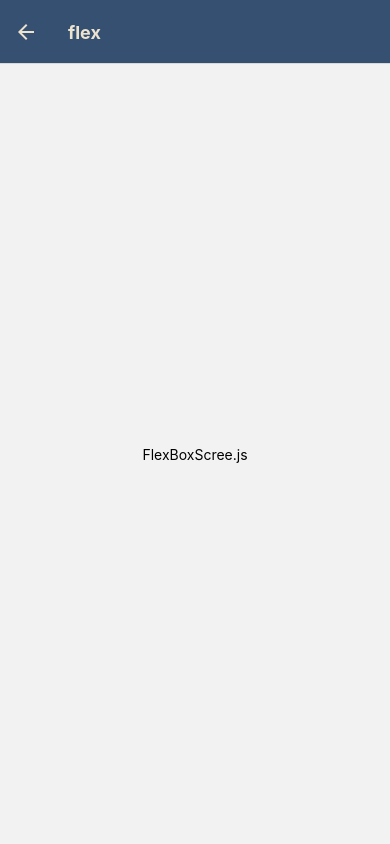
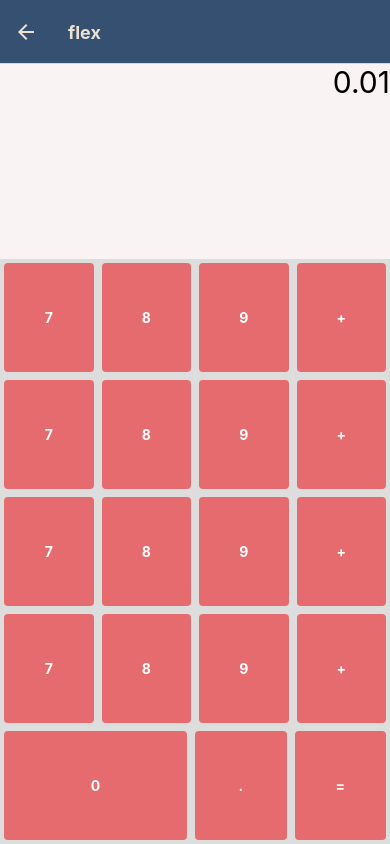
Before and after one commit to zavaletamx/desarrollo-movil-multiplataforma, a React Native app: screen /flex in a window 390 px wide. Built offline with nearby package versions, Linux system fonts and the light colour scheme.

Commit message:
Implementación de estados en la UI de React Native

```diff
--- a/App.js
+++ b/App.js
@@ -35,6 +35,7 @@ import colores from './src/styles/colores';
 import DrawerContainer from './src/screens/DrawerContainer';
 import ControlesScreen from './src/screens/ControlesScreen';
 import ImagenesScreen from './src/screens/ImagenesScreen';
+import EstadosScreen from './src/screens/EstadosScreen';
 import { StatusBar } from 'react-native';
 
 /*
@@ -127,6 +128,11 @@ export default function App() {
 					name='imagenes'
 					component={ImagenesScreen}
 				/>
+
+				<Stack.Screen
+					name='estados'
+					component={EstadosScreen}
+				/>
 			</Stack.Navigator>
 		</NavigationContainer>
 	);
--- /dev/null
+++ b/src/screens/EstadosScreen.js
@@ -0,0 +1,91 @@
+import React from 'react';
+import {
+	SafeAreaView,
+	Text,
+	TouchableOpacity,
+	View,
+} from 'react-native';
+
+const EstadosScreen = (props) => {
+	/*
+    ReactNative no permite modificar ningún
+    componente visual en tiempo de ejecución
+    Por lo que no es posible modificar el valor
+    de una variable
+
+    React implementa el uso de estados para crear
+    nuevas versiones de los elementos que deseamos
+    actualizar, pero realmente no modifica nada
+    solo crea nuevas versiones de dichos elementos
+
+    Los estados utilizan un nombre de referencia
+    y una función que actualice por el nuevo valor
+    const[nom_estado, nom_fn_estado] = React.useState(valor_ini)
+    */
+	const [contador, setContador] = React.useState(388);
+
+	return (
+		<SafeAreaView style={{ flex: 1 }}>
+			<TouchableOpacity
+				style={{
+					flex: 1,
+					backgroundColor: 'tomato',
+					justifyContent: 'center',
+					alignItems: 'center',
+					margin: 8,
+					borderRadius: 8,
+				}}
+				onPress={() => {
+					// Por medio de la fuinción set
+					// actualizamos a una nueva constante con otro valor
+					setContador(contador + 1);
+				}}>
+				<Text
+					style={{
+						color: 'white',
+						fontSize: 30,
+					}}>
+					+
+				</Text>
+			</TouchableOpacity>
+
+			<View
+				style={{
+					flex: 2,
+					justifyContent: 'center',
+					alignItems: 'center',
+				}}>
+				<Text
+					style={{
+						fontSize: 50,
+						color: '#716A5C',
+					}}>
+					{contador}
+				</Text>
+			</View>
+
+			<TouchableOpacity
+				style={{
+					flex: 1,
+					backgroundColor: 'tomato',
+					justifyContent: 'center',
+					alignItems: 'center',
+					margin: 8,
+					borderRadius: 8,
+				}}
+				onPress={() => {
+					setContador(contador - 1);
+				}}>
+				<Text
+					style={{
+						color: 'white',
+						fontSize: 30,
+					}}>
+					-
+				</Text>
+			</TouchableOpacity>
+		</SafeAreaView>
+	);
+};
+
+export default EstadosScreen;
--- a/src/screens/FlexBoxScreen.js
+++ b/src/screens/FlexBoxScreen.js
@@ -1,17 +1,212 @@
 import React from 'react';
-import { Text, View } from 'react-native';
+import {
+	SafeAreaView,
+	StyleSheet,
+	Text,
+	TouchableOpacity,
+	View,
+} from 'react-native';
+import colores from '../styles/colores';
 
 const FlexBoxScreen = (props) => {
 	return (
 		<View
 			style={{
-				flex: 1,
-				justifyContent: 'center',
-				alignItems: 'center',
+				...estilo.contenedor,
+				backgroundColor: '#dddddd',
 			}}>
-			<Text>FlexBoxScree.js</Text>
+			<SafeAreaView style={estilo.contenedor}>
+				{/* Sección del display */}
+				<Text style={estilo.display}>0.01</Text>
+
+				{/* Panel de botones */}
+				<View style={estilo.panelBotones}>
+					<View style={estilo.fila}>
+						<TouchableOpacity
+							style={estilo.boton}>
+							<Text style={estilo.textoBoton}>
+								7
+							</Text>
+						</TouchableOpacity>
+
+						<TouchableOpacity
+							style={estilo.boton}>
+							<Text style={estilo.textoBoton}>
+								8
+							</Text>
+						</TouchableOpacity>
+
+						<TouchableOpacity
+							style={estilo.boton}>
+							<Text style={estilo.textoBoton}>
+								9
+							</Text>
+						</TouchableOpacity>
+
+						<TouchableOpacity
+							style={estilo.boton}>
+							<Text style={estilo.textoBoton}>
+								+
+							</Text>
+						</TouchableOpacity>
+					</View>
+
+					<View style={estilo.fila}>
+						<TouchableOpacity
+							style={estilo.boton}>
+							<Text style={estilo.textoBoton}>
+								7
+							</Text>
+						</TouchableOpacity>
+
+						<TouchableOpacity
+							style={estilo.boton}>
+							<Text style={estilo.textoBoton}>
+								8
+							</Text>
+						</TouchableOpacity>
+
+						<TouchableOpacity
+							style={estilo.boton}>
+							<Text style={estilo.textoBoton}>
+								9
+							</Text>
+						</TouchableOpacity>
+
+						<TouchableOpacity
+							style={estilo.boton}>
+							<Text style={estilo.textoBoton}>
+								+
+							</Text>
+						</TouchableOpacity>
+					</View>
+
+					<View style={estilo.fila}>
+						<TouchableOpacity
+							style={estilo.boton}>
+							<Text style={estilo.textoBoton}>
+								7
+							</Text>
+						</TouchableOpacity>
+
+						<TouchableOpacity
+							style={estilo.boton}>
+							<Text style={estilo.textoBoton}>
+								8
+							</Text>
+						</TouchableOpacity>
+
+						<TouchableOpacity
+							style={estilo.boton}>
+							<Text style={estilo.textoBoton}>
+								9
+							</Text>
+						</TouchableOpacity>
+
+						<TouchableOpacity
+							style={estilo.boton}>
+							<Text style={estilo.textoBoton}>
+								+
+							</Text>
+						</TouchableOpacity>
+					</View>
+
+					<View style={estilo.fila}>
+						<TouchableOpacity
+							style={estilo.boton}>
+							<Text style={estilo.textoBoton}>
+								7
+							</Text>
+						</TouchableOpacity>
+
+						<TouchableOpacity
+							style={estilo.boton}>
+							<Text style={estilo.textoBoton}>
+								8
+							</Text>
+						</TouchableOpacity>
+
+						<TouchableOpacity
+							style={estilo.boton}>
+							<Text style={estilo.textoBoton}>
+								9
+							</Text>
+						</TouchableOpacity>
+
+						<TouchableOpacity
+							style={estilo.boton}>
+							<Text style={estilo.textoBoton}>
+								+
+							</Text>
+						</TouchableOpacity>
+					</View>
+
+					<View style={estilo.fila}>
+						{/* Como en este fila solo hay 3 botones
+                    y estamos diseñando con un flex de 4
+                    nos falta indicar un punto adicional de flex en
+                    algún componente */}
+						<TouchableOpacity
+							style={{
+								...estilo.boton,
+								flex: 2,
+							}}>
+							<Text style={estilo.textoBoton}>
+								0
+							</Text>
+						</TouchableOpacity>
+
+						<TouchableOpacity
+							style={estilo.boton}>
+							<Text style={estilo.textoBoton}>
+								.
+							</Text>
+						</TouchableOpacity>
+
+						<TouchableOpacity
+							style={estilo.boton}>
+							<Text style={estilo.textoBoton}>
+								=
+							</Text>
+						</TouchableOpacity>
+					</View>
+				</View>
+			</SafeAreaView>
 		</View>
 	);
 };
 
+const estilo = StyleSheet.create({
+	contenedor: {
+		flex: 1,
+	},
+	display: {
+		flex: 3,
+		backgroundColor: '#F9F3F3',
+		fontSize: 30,
+		textAlign: 'right',
+		textAlignVertical: 'center',
+	},
+	panelBotones: {
+		flex: 9,
+		backgroundColor: '#dddddd',
+	},
+	fila: {
+		flex: 1,
+		flexDirection: 'row',
+	},
+	boton: {
+		flex: 1,
+		backgroundColor: colores.candyPink,
+		justifyContent: 'center',
+		alignItems: 'center',
+		margin: 4,
+		borderRadius: 4,
+	},
+	textoBoton: {
+		color: '#fff',
+		fontWeight: 'bold',
+	},
+});
+
 export default FlexBoxScreen;
--- a/src/screens/MenuScreen.js
+++ b/src/screens/MenuScreen.js
@@ -1,5 +1,10 @@
 import React from 'react';
-import { Button, Text, View } from 'react-native';
+import {
+	Button,
+	Platform,
+	ScrollView,
+	View,
+} from 'react-native';
 
 const MenuScreen = (props) => {
 	// Creamos una función flecha para invocar en el
@@ -13,11 +18,9 @@ const MenuScreen = (props) => {
 	};
 
 	return (
-		<View
+		<ScrollView
 			style={{
 				flex: 1,
-				justifyContent: 'center',
-				alignItems: 'center',
 			}}>
 			{/* Los botones pueden programar su evento onPress
             de manera local o bien invocando a una constante
@@ -32,12 +35,19 @@ const MenuScreen = (props) => {
             props.navigation.navigate('_NAME_SCREEN_');
 
              */}
+
+			<View style={{ marginTop: 40 }} />
+
 			<Button
 				title='Ejemplo FlexBox'
 				onPress={() => {
 					props.navigation.navigate('flex');
 				}}
 			/>
+
+			{/* Solo queremos mostrar el componente espacio
+            en Android  */}
+			{Platform.OS === 'android' && <Espacio />}
 
 			{/* Si la función onpress no contiene parámetros,
             se puede indicar directamente como valor
@@ -47,12 +57,20 @@ const MenuScreen = (props) => {
 				onPress={clickBoton}
 			/>
 
+			{/* Solo queremos mostrar el componente espacio
+            en Android  */}
+			{Platform.OS === 'android' && <Espacio />}
+
 			{/* Si la función onpress cotiene parámetros, debe indicarse
             dentro de una función flecha */}
 			<Button
 				title='Estilos Globales'
 				onPress={() => clickPantalla('estilos')}
 			/>
+
+			{/* Solo queremos mostrar el componente espacio
+            en Android  */}
+			{Platform.OS === 'android' && <Espacio />}
 
 			<Button
 				title='Iconos'
@@ -61,15 +79,27 @@ const MenuScreen = (props) => {
 				}}
 			/>
 
+			{/* Solo queremos mostrar el componente espacio
+            en Android  */}
+			{Platform.OS === 'android' && <Espacio />}
+
 			<Button
 				title='Menu Tab'
 				onPress={() => clickPantalla('menu_tab')}
 			/>
 
+			{/* Solo queremos mostrar el componente espacio
+            en Android  */}
+			{Platform.OS === 'android' && <Espacio />}
+
 			<Button
 				title='Menu Drawer'
 				onPress={() => clickPantalla('menu_drawer')}
 			/>
+
+			{/* Solo queremos mostrar el componente espacio
+            en Android  */}
+			{Platform.OS === 'android' && <Espacio />}
 
 			<Button
 				title='Controles'
@@ -78,14 +108,33 @@ const MenuScreen = (props) => {
 				}}
 			/>
 
+			{/* Solo queremos mostrar el componente espacio
+            en Android  */}
+			{Platform.OS === 'android' && <Espacio />}
+
 			<Button
 				title='Imágenes'
 				onPress={() => {
 					props.navigation.navigate('imagenes');
 				}}
 			/>
-		</View>
+
+			{/* Solo queremos mostrar el componente espacio
+            en Android  */}
+			{Platform.OS === 'android' && <Espacio />}
+
+			<Button
+				title='Estados'
+				onPress={() => {
+					props.navigation.navigate('estados');
+				}}
+			/>
+		</ScrollView>
 	);
 };
 
+function Espacio(props) {
+	return <View style={{ marginVertical: 10 }} />;
+}
+
 export default MenuScreen;
```
